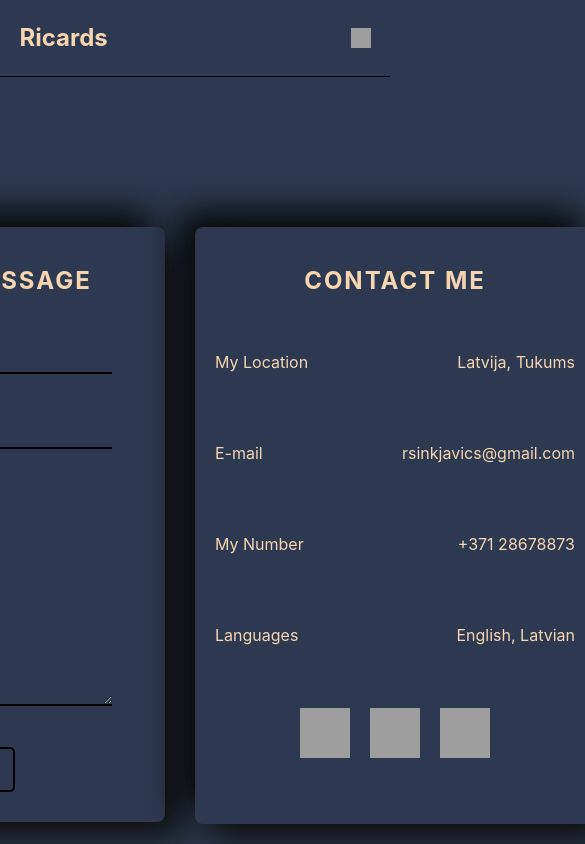
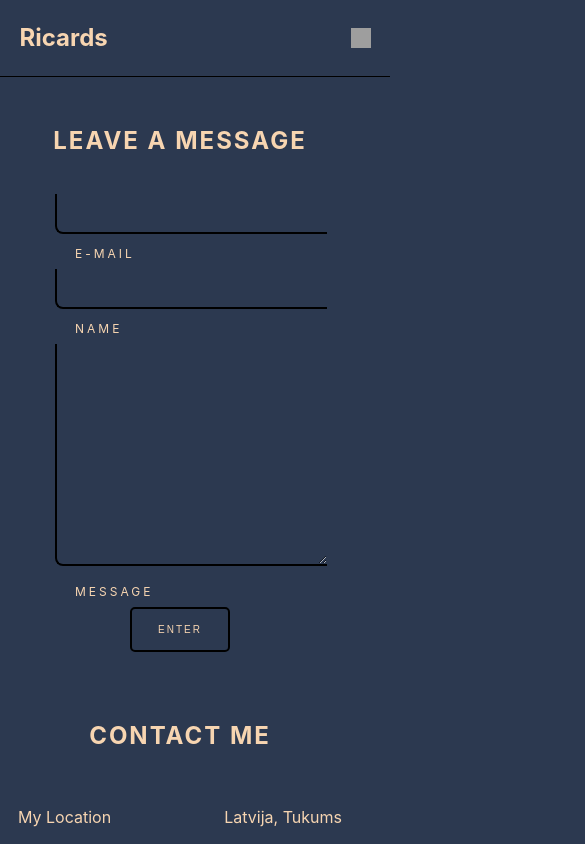
Before and after one commit to Rnely/portfolio, a React (Vite) app: page /contact in a window 390 px wide. Shown: the top 844 px of the page, 585 px wide, since content can reach past the window. Built offline with nearby package versions, Linux system fonts and the light colour scheme; grey boxes are pictures that could not be loaded.

Commit message:
Contact made responsive

```diff
--- a/src/components/Contact/Contact.tsx
+++ b/src/components/Contact/Contact.tsx
@@ -1,9 +1,13 @@
 import './contact.css';
 import { Link } from 'react-router-dom';
+import { useMediaQuery } from 'react-responsive';
 
 const Contact = () => {
+  const isMobile = useMediaQuery({ query: `(max-width: 760px)` });
+
   return (
-    <div className="contact">
+    <div className={isMobile ? 'mobile-contact' : 'contact'}>
+      <div>
         <form
           action="https://formsubmit.co/4eae59c256a34407dc3e0601b1ef1388"
           method="POST"
@@ -16,7 +20,7 @@ const Contact = () => {
             value="https://portfolio-rnely.vercel.app"
           />
           <div className="container">
-          <div className="card">
+            <div className={isMobile ? 'mobile-card' : 'card'}>
               <a className="cont">Leave a message</a>
 
               <div className="inputBox1">
@@ -41,7 +45,7 @@ const Contact = () => {
           </div>
         </form>
         <div className="container">
-        <div className="card">
+          <div className={isMobile ? 'mobile-card' : 'card'}>
             <a className="cont">Contact Me</a>{' '}
             <div className="contactCard">
               <p>My Location</p>
@@ -91,6 +95,7 @@ const Contact = () => {
           </div>
         </div>
       </div>
+    </div>
   );
 };
 
--- a/src/components/Contact/contact.css
+++ b/src/components/Contact/contact.css
@@ -157,3 +157,21 @@ textarea:focus,
 .socials a:hover {
   background-position: 100% 100%;
 }
+
+/* Mobile view */
+.mobile-contact {
+  display: flex;
+  place-content: center;
+  flex-direction: column;
+  margin: 10px auto;
+}
+
+.mobile-card {
+  display: flex;
+  justify-content: center;
+  align-items: center;
+  min-height: 350px;
+  flex-direction: column;
+  gap: 35px;
+  background: #2c3950;
+}
--- a/src/components/Experiences/Experiences.tsx
+++ b/src/components/Experiences/Experiences.tsx
@@ -3,10 +3,8 @@ import { Link } from 'react-router-dom';
 import { useState } from 'react';
 import JobExp from './JobExp';
 import Projects from './Projects';
-import { useMediaQuery } from 'react-responsive';
 
 const Experiences = () => {
-  const isMobile = useMediaQuery({ query: `(max-width: 760px)` });
   const [display, setDisplay] = useState('');
   const [but, setBut] = useState('Projects');
 
```
Lines whose indentation alone changed are shown as unchanged.
